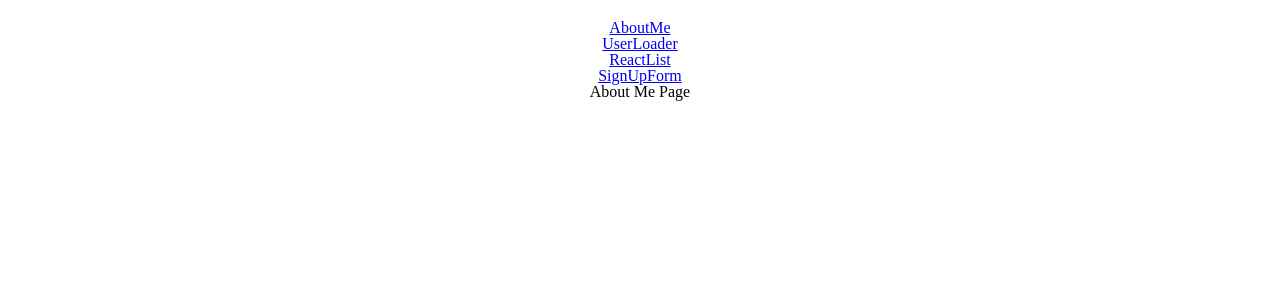
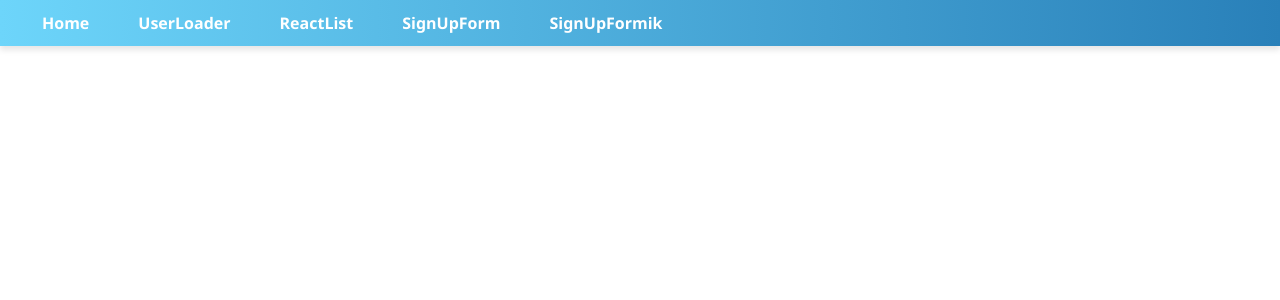
Before and after one commit to GromavVL/React-Homework, a React (Vite) app: page / in a window 1280 px wide. Shown: the top 300 px of the page. Built offline with nearby package versions, Linux system fonts and the light colour scheme.

Commit message:
Сonfigure routes

```diff
--- a/src/App.jsx
+++ b/src/App.jsx
@@ -1,41 +1,21 @@
-import {
-  BrowserRouter as Router,
-  Routes,
-  Route,
-  Link,
-  Navigate,
-} from 'react-router-dom';
+import { BrowserRouter as Router, Routes, Route } from 'react-router-dom';
 import UsersLoader from './components/UsersLoader';
 import ReactList from './components/ReactLists';
 import SignUpForm from './components/SignUpForm';
-import AboutMe from './components/aboutMe';
+import Header from './components/Header';
 import NotFoundPage from './components/notFound';
+import SignUpFormik from './components/SignUpFormik';
 
 function App () {
   return (
     <>
       <Router>
-        <nav>
-          <ul>
-            <li>
-              <Link to='/'>AboutMe</Link>
-            </li>
-            <li>
-              <Link to='/userloader'>UserLoader</Link>
-            </li>
-            <li>
-              <Link to='/list'>ReactList</Link>
-            </li>
-            <li>
-              <Link to='/signup'>SignUpForm</Link>
-            </li>
-          </ul>
-        </nav>
         <Routes>
-          <Route path='/' element={<AboutMe />}>
+          <Route path='/' element={<Header />}>
             <Route path='/userloader' element={<UsersLoader />} />
             <Route path='/list' element={<ReactList />} />
             <Route path='/signup' element={<SignUpForm />} />
+            <Route path='/sigformik' element={<SignUpFormik />} />
             <Route path='*' element={<NotFoundPage />} />
           </Route>
         </Routes>
--- a/src/components/AboutMe/index.jsx
+++ /dev/null
@@ -1,14 +0,0 @@
-import { Outlet } from 'react-router-dom';
-
-function AboutMe () {
-  return (
-    <>
-      <h1>About Me Page</h1>
-      <Outlet >
-
-      </Outlet>
-    </>
-  );
-}
-
-export default AboutMe;
--- /dev/null
+++ b/src/components/Header/Header.module.scss
@@ -0,0 +1,31 @@
+.headerHome {
+  background: linear-gradient(90deg, #6dd5fa, #2980b9);
+  display: flex;
+  justify-content: space-between;
+  align-items: center;
+  padding: 15px 30px;
+  box-shadow: 0 4px 6px rgba(0, 0, 0, 0.1);
+  font-family: 'Segoe UI', Tahoma, Geneva, Verdana, sans-serif;
+}
+
+nav ul {
+  display: flex;
+  list-style: none;
+  margin: 0;
+  padding: 0;
+  gap: 25px;
+}
+
+nav li a {
+  color: white;
+  text-decoration: none;
+  font-weight: 600;
+  padding: 8px 12px;
+  border-radius: 5px;
+  transition: all 0.3s ease;
+}
+
+nav li a:hover {
+  background-color: rgba(255, 255, 255, 0.2);
+  transform: scale(1.05);
+}
--- /dev/null
+++ b/src/components/Header/index.jsx
@@ -0,0 +1,33 @@
+import { Outlet, Link } from 'react-router-dom';
+import styles from './Header.module.scss';
+
+function Header () {
+  return (
+    <>
+      <header className={styles.headerHome}>
+        <nav>
+          <ul>
+            <li>
+              <Link to='/'>Home</Link>
+            </li>
+            <li>
+              <Link to='/userloader'>UserLoader</Link>
+            </li>
+            <li>
+              <Link to='/list'>ReactList</Link>
+            </li>
+            <li>
+              <Link to='/signup'>SignUpForm</Link>
+            </li>
+            <li>
+              <Link to='/sigformik'>SignUpFormik</Link>
+            </li>
+          </ul>
+        </nav>
+      </header>
+      <Outlet></Outlet>
+    </>
+  );
+}
+
+export default Header;
--- /dev/null
+++ b/src/components/SignUpFormik/index.jsx
@@ -0,0 +1,7 @@
+import React from 'react';
+
+function SignUpFormik () {
+  return <div>SignUpFormik</div>;
+}
+
+export default SignUpFormik;
--- a/src/components/UsersLoader/UsersLoader.module.scss
+++ b/src/components/UsersLoader/UsersLoader.module.scss
@@ -85,5 +85,4 @@ button {
 div {
   text-align: center;
   font-size: 1rem;
-  padding: 20px;
 }
--- a/src/index.css
+++ b/src/index.css
@@ -6,6 +6,8 @@
 * {
   box-sizing: border-box;
   font-family: sans-serif;
+  text-decoration: none;
+  color: inherit;
 }
 
 html,
```
Also changed, not shown: src/components/SignUpFormik/SignUpFormik.module.scss (added).
